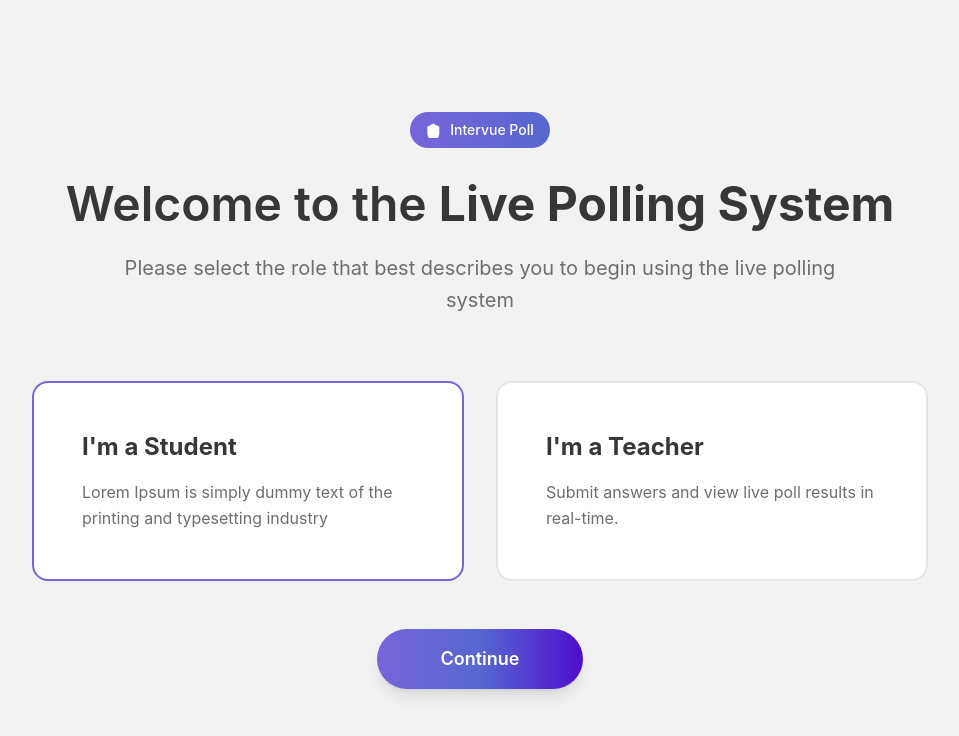
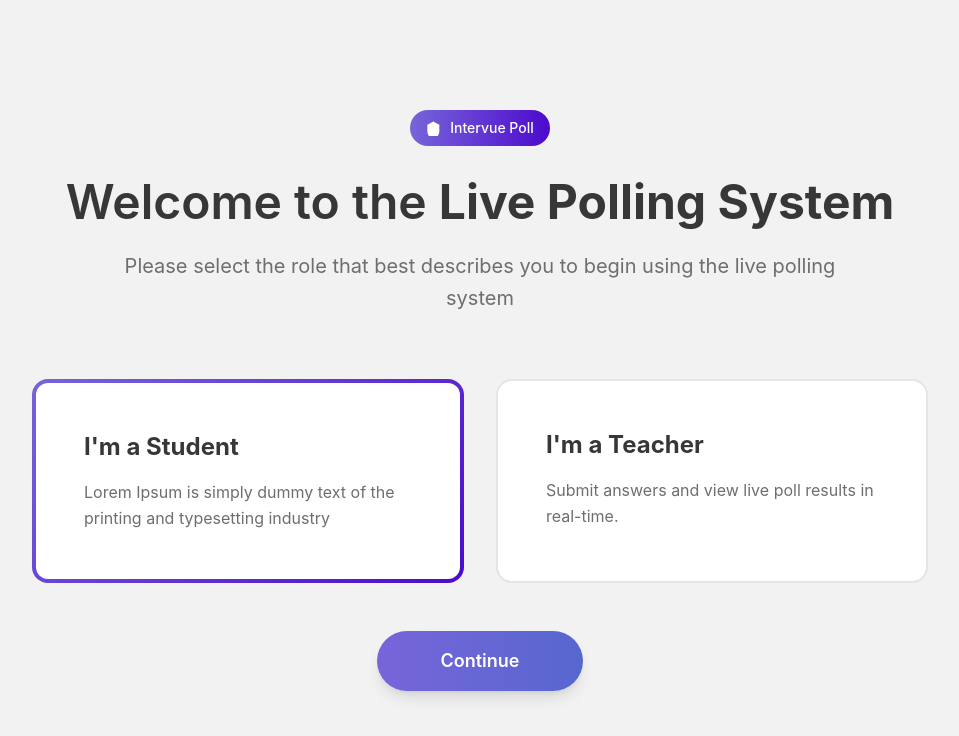
Before and after one commit to sandhya-1611/live-polling-system, a React (Create React App) app in the folder frontend/: page / in a window 1280 px wide. Shown: the top 736 px of the page, without its empty margins (160-1119 px from the left). Built offline with nearby package versions, Linux system fonts and the light colour scheme.

Commit message:
fixed minor css of welcome and teacher pages

```diff
--- a/frontend/src/components/Welcome.js
+++ b/frontend/src/components/Welcome.js
@@ -16,9 +16,8 @@ const Welcome = ({ onRoleSelect }) => {
   return (
     <div className="min-h-screen bg-[#F2F2F2] flex items-center justify-center p-4">
       <div className="max-w-4xl w-full">
-        {/* Purple Badge */}
         <div className="flex justify-center mb-8">
-          <div className="bg-gradient-to-r from-[#7765DA] to-[#5767D0] text-white px-4 py-2 rounded-full text-sm font-medium flex items-center space-x-2">
+          <div className="bg-gradient-to-r from-[#7765D9] to-[#4D0ACD] text-white px-4 py-2 rounded-full text-sm font-medium flex items-center space-x-2">
             <svg className="w-4 h-4" fill="currentColor" viewBox="0 0 24 24">
               <path d="M12 2L2 7v10c0 5.55 3.84 10 9 10s9-4.45 9-10V7l-10-5z"/>
             </svg>
@@ -26,7 +25,6 @@ const Welcome = ({ onRoleSelect }) => {
           </div>
         </div>
 
-        {/* Main Content */}
         <div className="text-center mb-16">
           <h1 className="text-5xl text-[#373737] mb-6">
             <span className="font-semibold">Welcome to the </span>
@@ -38,16 +36,21 @@ const Welcome = ({ onRoleSelect }) => {
           </p>
         </div>
 
-        {/* Role Selection Cards */}
         <div className="grid grid-cols-1 md:grid-cols-2 gap-8 mb-12 max-w-5xl mx-auto">
-          {/* Student Card */}
   <div
     onClick={() => handleRoleSelect('student')}
-            className={`bg-white rounded-2xl border-2 p-12 cursor-pointer transition-all duration-200 ${
+    className={`relative bg-white rounded-2xl p-12 cursor-pointer transition-all duration-200 ${
       selectedRole === 'student'
-                ? 'border-[#7765DA]'
-                : 'border-[#E5E5E5] hover:border-[#7765DA]'
+        ? ''
+        : 'border-2 border-[#E5E5E5] hover:border-transparent'
     }`}
+    style={{
+      background: selectedRole === 'student'
+        ? 'linear-gradient(white, white) padding-box, linear-gradient(135deg, #7565D9 0%, #4D0ACD 100%) border-box'
+        : undefined,
+      border: selectedRole === 'student' ? '4px solid transparent' : undefined,
+      borderRadius: selectedRole === 'student' ? '16px' : undefined
+    }}
   >
     <h3 className="text-2xl font-bold text-[#373737] mb-4">
       I'm a Student
@@ -57,14 +60,20 @@ const Welcome = ({ onRoleSelect }) => {
     </p>
   </div>
 
-          {/* Teacher Card */}
   <div
     onClick={() => handleRoleSelect('teacher')}
-            className={`bg-white rounded-2xl border-2 p-12 cursor-pointer transition-all duration-200 ${
+    className={`relative bg-white rounded-2xl p-12 cursor-pointer transition-all duration-200 ${
       selectedRole === 'teacher'
-                ? 'border-[#7765DA]'
-                : 'border-[#E5E5E5] hover:border-[#7765DA]'
+        ? ''
+        : 'border-2 border-[#E5E5E5] hover:border-transparent'
     }`}
+    style={{
+      background: selectedRole === 'teacher'
+        ? 'linear-gradient(white, white) padding-box, linear-gradient(135deg, #7565D9 0%, #4D0ACD 100%) border-box'
+        : undefined,
+      border: selectedRole === 'teacher' ? '4px solid transparent' : undefined,
+      borderRadius: selectedRole === 'teacher' ? '16px' : undefined
+    }}
   >
     <h3 className="text-2xl font-bold text-[#373737] mb-4">
       I'm a Teacher
@@ -74,13 +83,11 @@ const Welcome = ({ onRoleSelect }) => {
     </p>
   </div>
 </div>
-
-        {/* Continue Button */}
         <div className="flex justify-center">
           <button
             onClick={handleContinue}
             disabled={!selectedRole}
-            className="px-16 py-4 rounded-full text-white font-semibold text-lg bg-gradient-to-r from-[#7765DA] via-[#5767D0] to-[#4F0DCE] hover:from-[#6654C9] hover:via-[#4656BF] hover:to-[#3E0CBD] cursor-pointer transition-all duration-200 shadow-lg hover:shadow-xl"
+            className="px-16 py-4 rounded-full text-white font-semibold text-lg bg-gradient-to-r from-[#7765DA] to-[#5767D0]  hover:from-[#6654C9] hover:to-[#4656BF] cursor-pointer transition-all duration-200 shadow-lg hover:shadow-xl"
           >
             Continue
           </button>
@@ -89,4 +96,5 @@ const Welcome = ({ onRoleSelect }) => {
     </div>
   );
 };
+
 export default Welcome;
```
Also changed, not shown: frontend/src/components/TeacherDashboard.js (+40 -36 lines). Lines whose indentation alone changed are shown as unchanged.
